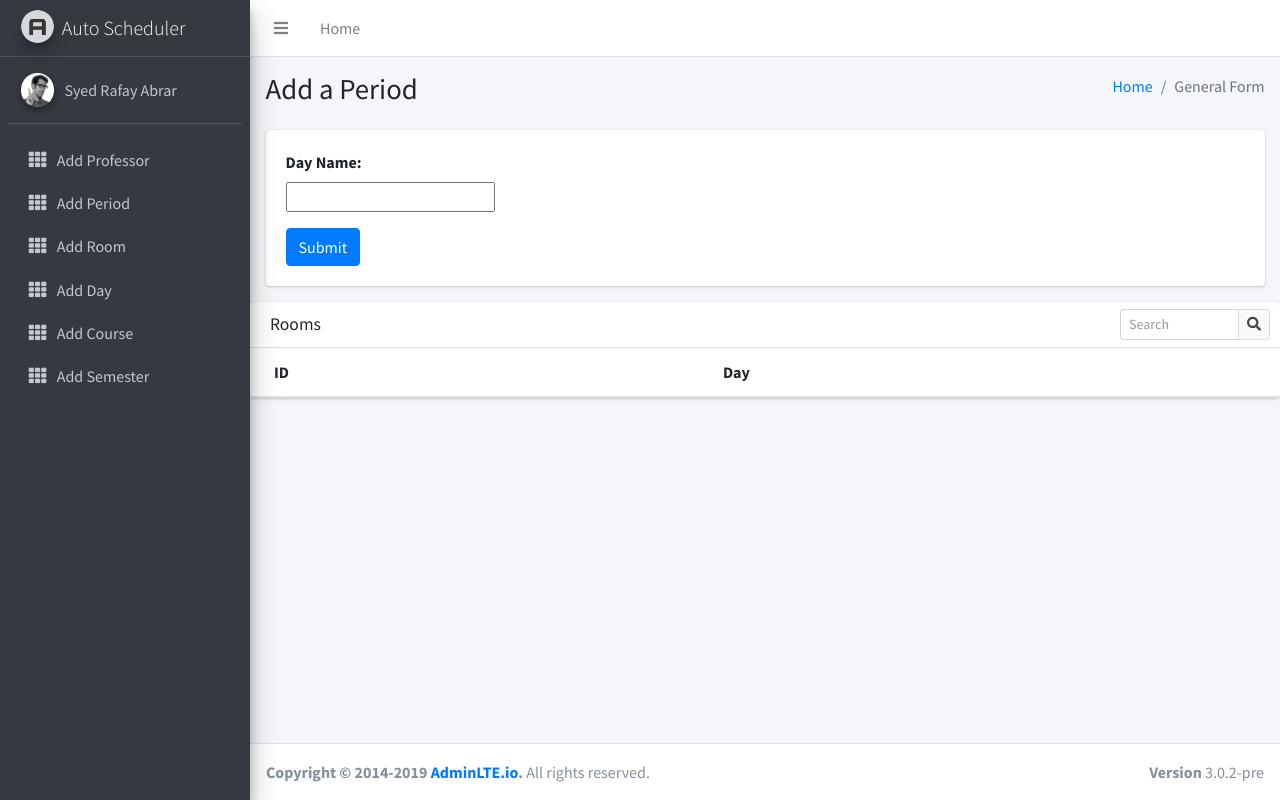
After one commit to SyedRafayAbrar/Auto_Scheduler_FYP, a Django app: page /createTable in a window 1280 px wide. The commit adds this page. Run offline with Django 3.2, Linux system fonts and the light colour scheme; lists and menus that the app fills with data are empty; some libraries are stand-ins or nearby versions.

Commit message:
addded create table

```diff
--- a/AutoScheduler/urls.py
+++ b/AutoScheduler/urls.py
@@ -32,6 +32,7 @@ urlpatterns = [
     path('addRoom',views.addRoom,name='scheduler-addroom'),#add_Time
     path('addDay',views.addDay,name='scheduler-addDay'),#adddDay
     path('add_Time',views.add_Time,name='scheduler-addTime'),
+    path('createTable',views.createTable,name='scheduler-createtable'),
     path('add_Professor',views.add_Professor,name='scheduler-addProfessor'),
     path('add_Semester',AddSemester.add_Semester,name='scheduler-addSemester'),
     path('addCourse', views.addCourse, name='scheduler-addcourse'),
--- /dev/null
+++ b/Auto_Scheduler/Templates/createtable.html
@@ -0,0 +1,124 @@
+{% extends "base.html" %}
+{% block content %}
+
+
+  <!-- Content Wrapper. Contains page content -->
+  <div class="content-wrapper">
+    <!-- Content Header (Page header) -->
+    <section class="content-header">
+      <div class="container-fluid">
+        <div class="row mb-2">
+          <div class="col-sm-6">
+            <h1>Add a Period</h1>
+          </div>
+          <div class="col-sm-6">
+            <ol class="breadcrumb float-sm-right">
+              <li class="breadcrumb-item"><a href="#">Home</a></li>
+              <li class="breadcrumb-item active">General Form</li>
+            </ol>
+          </div>
+        </div>
+      </div><!-- /.container-fluid -->
+    </section>
+
+    <!-- Main content -->
+    <section class="content">
+      <div class="container-fluid">
+        <form role="form" method="POST" action="/addDay">
+          {% csrf_token %}
+                  <div class="card card-info">
+
+              <div class="card-body">
+                <!-- /.form group -->
+
+                <!-- time Picker -->
+                <div class="bootstrap-timepicker">
+                  <div class="form-group">
+                    <label>Day Name:</label>
+
+                    <div class="input-group date" id="timepicker1" data-target-input="nearest">
+                      <input type="text" class="text-center"  name="day_name"/>
+                      </div>
+
+                    <!-- /.input group -->
+                  </div>
+                  <!-- /.form group -->
+                </div>
+                <div >
+                  <button type="submit" class="btn btn-primary">Submit</button>
+                </div>
+              </div>
+              <!-- /.card-body -->
+            </div>
+            <!-- /.card -->
+
+
+              </form>
+        <!-- /.row -->
+      </div><!-- /.container-fluid -->
+
+
+    </section>
+
+    <div class="row">
+          <div class="col-12">
+            <div class="card">
+              <div class="card-header">
+                <h3 class="card-title">Rooms</h3>
+
+                <div class="card-tools">
+                  <div class="input-group input-group-sm" style="width: 150px;">
+                    <input type="text" name="table_search"  class="form-control float-right" placeholder="Search">
+
+                    <div class="input-group-append">
+                      <button type="submit" class="btn btn-default"><i class="fas fa-search"></i></button>
+                    </div>
+                  </div>
+                </div>
+              </div>
+              <!-- /.card-header -->
+              <div class="card-body table-responsive p-0">
+                <table class="table table-hover">
+                  <thead>
+                    <tr>
+                      <th>ID</th>
+                      <th>Day</th>
+                    </tr>
+                  </thead>
+                  <tbody>
+                  {% for day in data %}
+                    <tr>
+                      <td>{{day.id}}</td>
+                      <td>{{day.day_name}}</td>
+
+                    </tr>
+                  {%endfor%}
+
+                  </tbody>
+                </table>
+              </div>
+              <!-- /.card-body -->
+            </div>
+            <!-- /.card -->
+          </div>
+        </div>
+         <!-- Main content -->
+
+    <!-- /.content -->
+  </div>
+  <!-- /.content-wrapper -->
+  <footer class="main-footer">
+    <div class="float-right d-none d-sm-block">
+      <b>Version</b> 3.0.2-pre
+    </div>
+    <strong>Copyright &copy; 2014-2019 <a href="http://adminlte.io">AdminLTE.io</a>.</strong> All rights
+    reserved.
+  </footer>
+
+  <!-- Control Sidebar -->
+  <aside class="control-sidebar control-sidebar-dark">
+    <!-- Control sidebar content goes here -->
+  </aside>
+
+  <!-- /.control-sidebar -->
+{% endblock %}
--- a/Auto_Scheduler/Templates/index.html
+++ b/Auto_Scheduler/Templates/index.html
@@ -97,8 +97,12 @@
         <br>
 
           <div class="container-fluid">
+            <form role="form" method="POST" action="createTable">
+              {% csrf_token %}
 
-          <button type="button" class="btn btn-block bg-gradient-info btn-lg">Create Table</button>
+                <button type="submit" class="btn btn-block bg-gradient-info btn-lg">Create Table</button>
+              </form>
+
 
           </div>
 
--- a/Auto_Scheduler/views.py
+++ b/Auto_Scheduler/views.py
@@ -40,6 +40,9 @@ def course(request):
                    'course_capacity': course.course_capacity, 'professors': professors}
         data.append(newdata)
     return render(request, 'Course.html',{'data': data,'professors':profs})
+
+def createTable(request):
+    return render(request, 'createtable.html')
 
 def home(request):
 
```
Also changed, not shown: Auto_Scheduler/Templates/Professor.html (+15 -0 lines).
